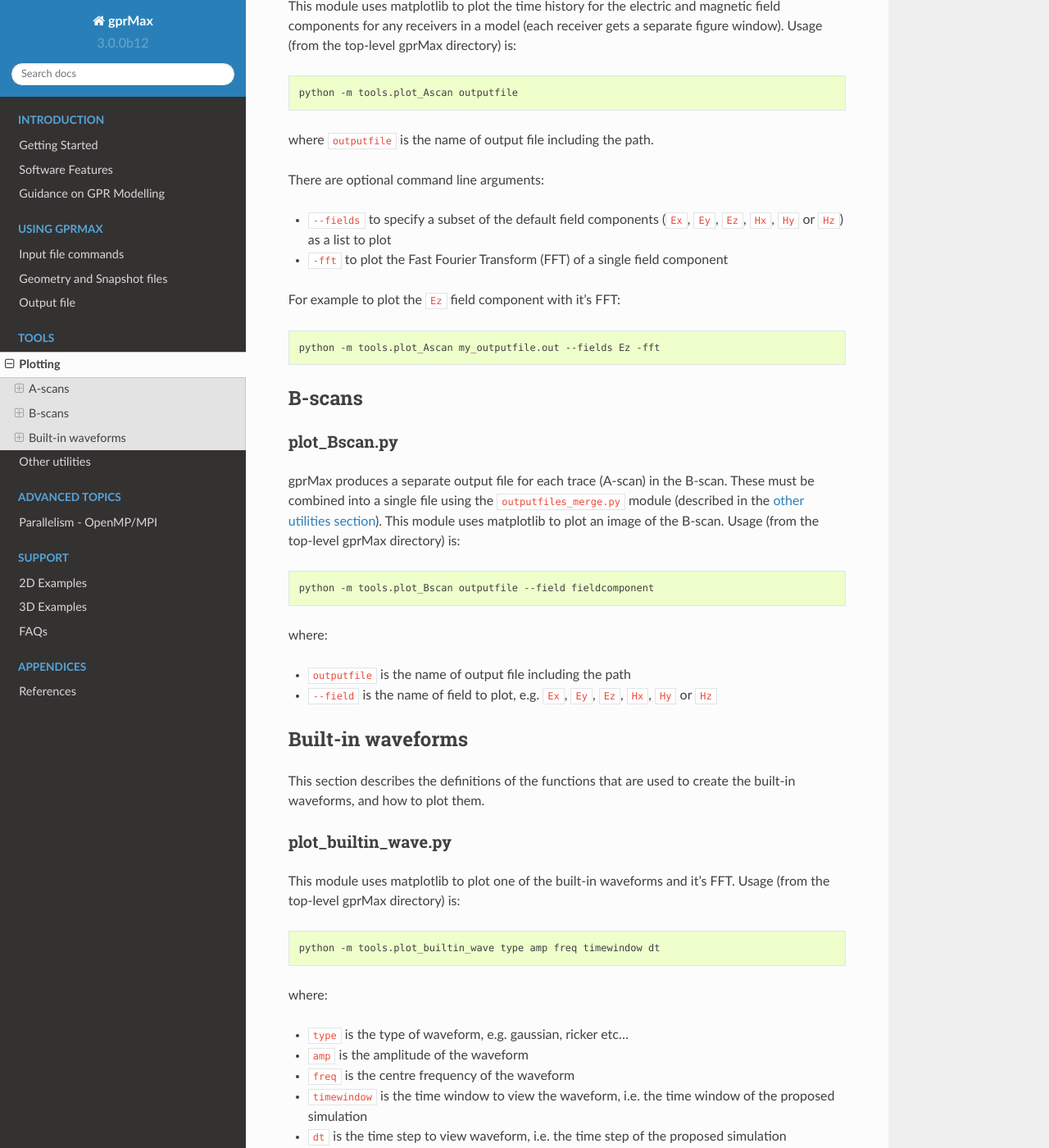
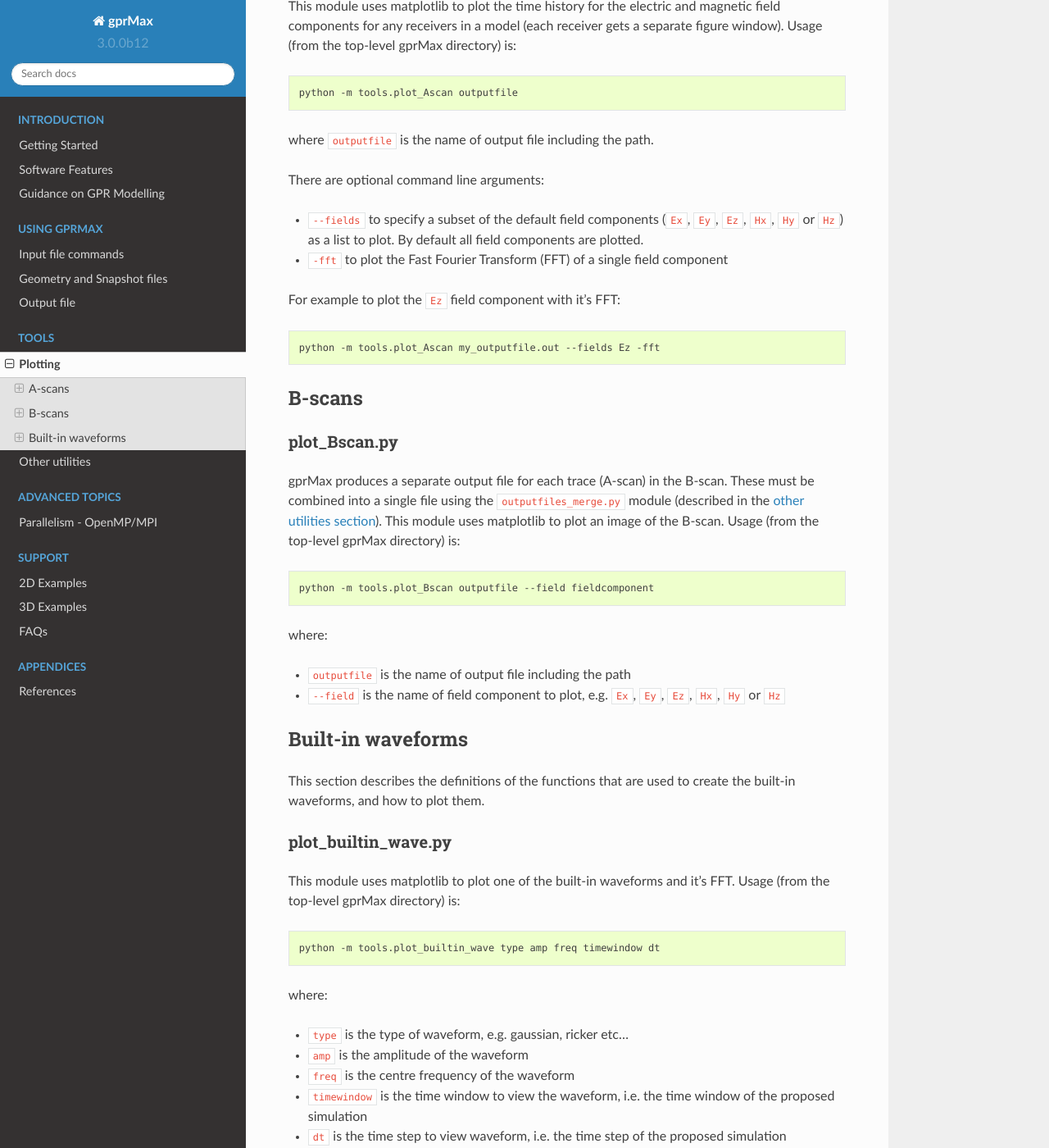
Before and after one commit to gprMax/gprMax, a Sphinx documentation site: the page built from docs/source/plotting.rst, in a window 1280 px wide and 1400 px high, scrolled down 270 px. Shown: the whole window at 82% size. Built offline with Sphinx 7.4.7 and the Read the Docs theme 2.0.0, drawn with Linux system fonts in a browser that asks for light colours; some of the changed text lies outside the part shown.

Commit message:
Updated some text describing the plotting.

```diff
--- a/docs/source/plotting.rst
+++ b/docs/source/plotting.rst
@@ -21,7 +21,7 @@
 
 There are optional command line arguments:
 
-* ``--fields`` to specify a subset of the default field components (``Ex``, ``Ey``, ``Ez``, ``Hx``, ``Hy`` or ``Hz``) as a list to plot
+* ``--fields`` to specify a subset of the default field components (``Ex``, ``Ey``, ``Ez``, ``Hx``, ``Hy`` or ``Hz``) as a list to plot. By default all field components are plotted.
 * ``-fft`` to plot the Fast Fourier Transform (FFT) of a single field component
 
 For example to plot the ``Ez`` field component with it's FFT:
@@ -45,7 +45,7 @@
 where:
 
 * ``outputfile`` is the name of output file including the path
-* ``--field`` is the name of field to plot, e.g. ``Ex``, ``Ey``, ``Ez``, ``Hx``, ``Hy`` or ``Hz``
+* ``--field`` is the name of field component to plot, e.g. ``Ex``, ``Ey``, ``Ez``, ``Hx``, ``Hy`` or ``Hz``
 
 
 .. _waveforms:
@@ -74,7 +74,7 @@
 
 There is an optional command line argument:
 
-* ``-fft`` to plot the FFT of the waveform
+* ``-fft`` to plot the Fast Fourier Transform (FFT) of the waveform
 
 Example plots of all the built-in waveforms are shown using the parameters: amplitude of one, frequency of 1GHz, time window of 6ns, and a time step of 1.926ps.
 
```
